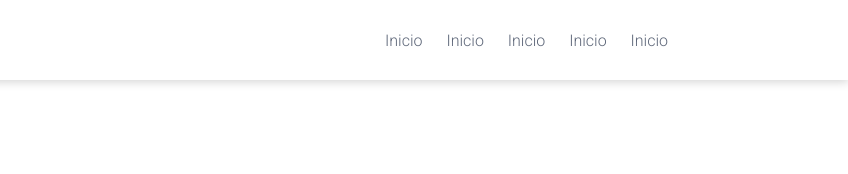
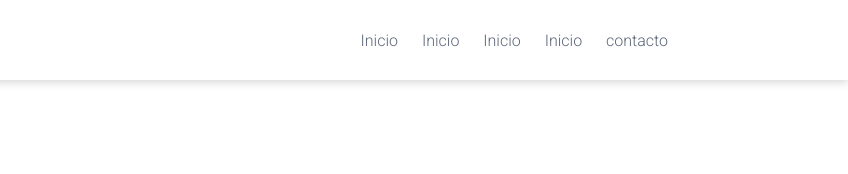
Before and after one commit to andreslavado/miweb.github.io, a plain HTML site: page index.html in a window 1280 px wide. Shown: the top 174 px of the page, 432-1280 px from the left. Drawn offline with Linux system fonts and the light colour scheme.

Commit message:
archivo modificado

```diff
--- a/index.html
+++ b/index.html
@@ -21,7 +21,7 @@
                     <a href="#">Inicio</a>
                     <a href="#">Inicio</a>
                     <a href="#">Inicio</a>
-                    <a href="#">Inicio</a>
+                    <a href="#">contacto</a>
                 </div>
                 <div class="menu">
                     <i class="fa-solid fa-bars"></i>
```
